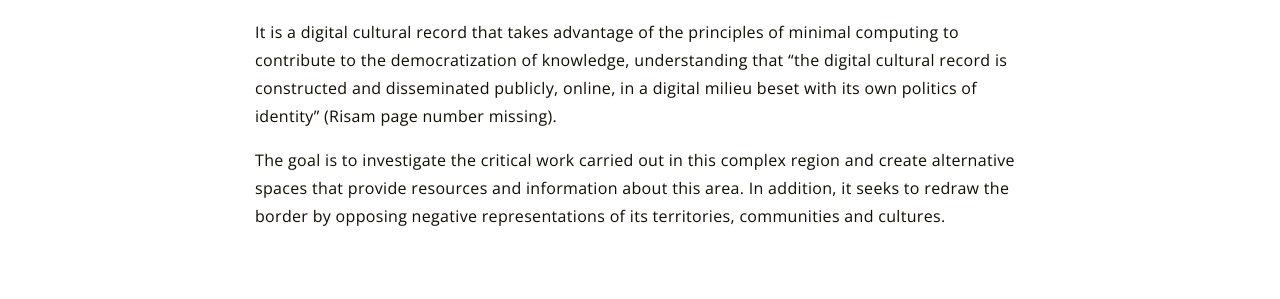
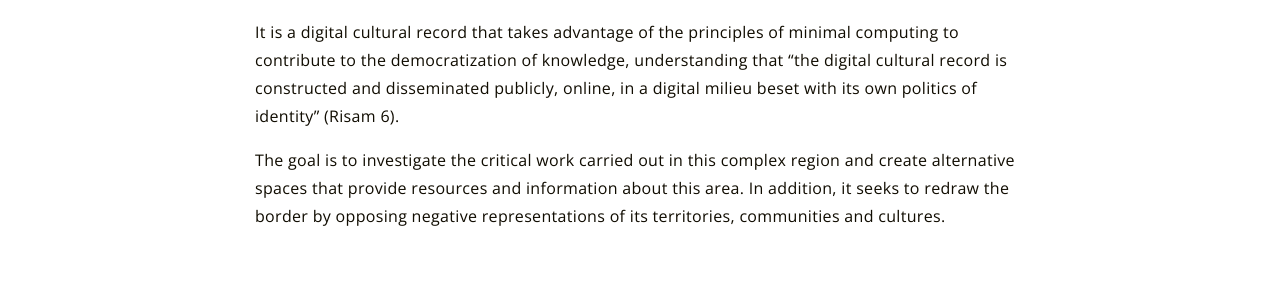
Before and after one commit to unitedfronteras/ufexhibition_mexusa, a Jekyll site: the page built from pages/about.md, in a window 1280 px wide. Shown: the part 511-810 px from the top of the page. Built offline with Jekyll 4.4.1, drawn with Linux system fonts in a browser that asks for light colours.

```diff
--- a/pages/about.md
+++ b/pages/about.md
@@ -8,6 +8,6 @@
 
 The intent is to bring together past, current, and ongoing works to initiate a dialogue about the United States-Mexico border. This sample contains initiatives that have been created in recent years and which represent relevant discourses of resistance and activism, as well as previously projects founded that highlight the local, regional and/or national cultural heritage of the area. In addition to temporary initiatives that were exhibited in public spaces or in local museums.
 
-It is a digital cultural record that takes advantage of the principles of minimal computing to contribute to the democratization of knowledge, understanding that “the digital cultural record is constructed and disseminated publicly, online, in a digital milieu beset with its own politics of identity” (Risam page number missing).
+It is a digital cultural record that takes advantage of the principles of minimal computing to contribute to the democratization of knowledge, understanding that “the digital cultural record is constructed and disseminated publicly, online, in a digital milieu beset with its own politics of identity” (Risam 6).
 
 The goal is to investigate the critical work carried out in this complex region and create alternative spaces that provide resources and information about this area. In addition, it seeks to redraw the border by opposing negative representations of its territories, communities and cultures.
```
